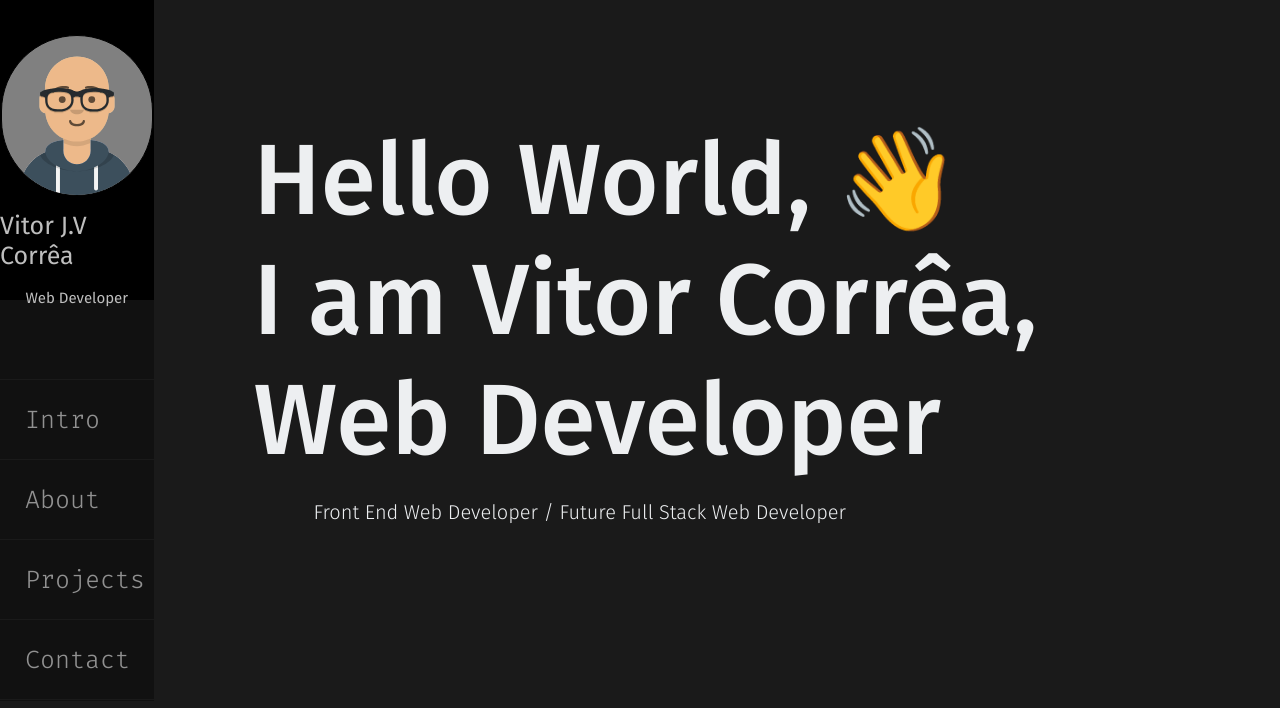
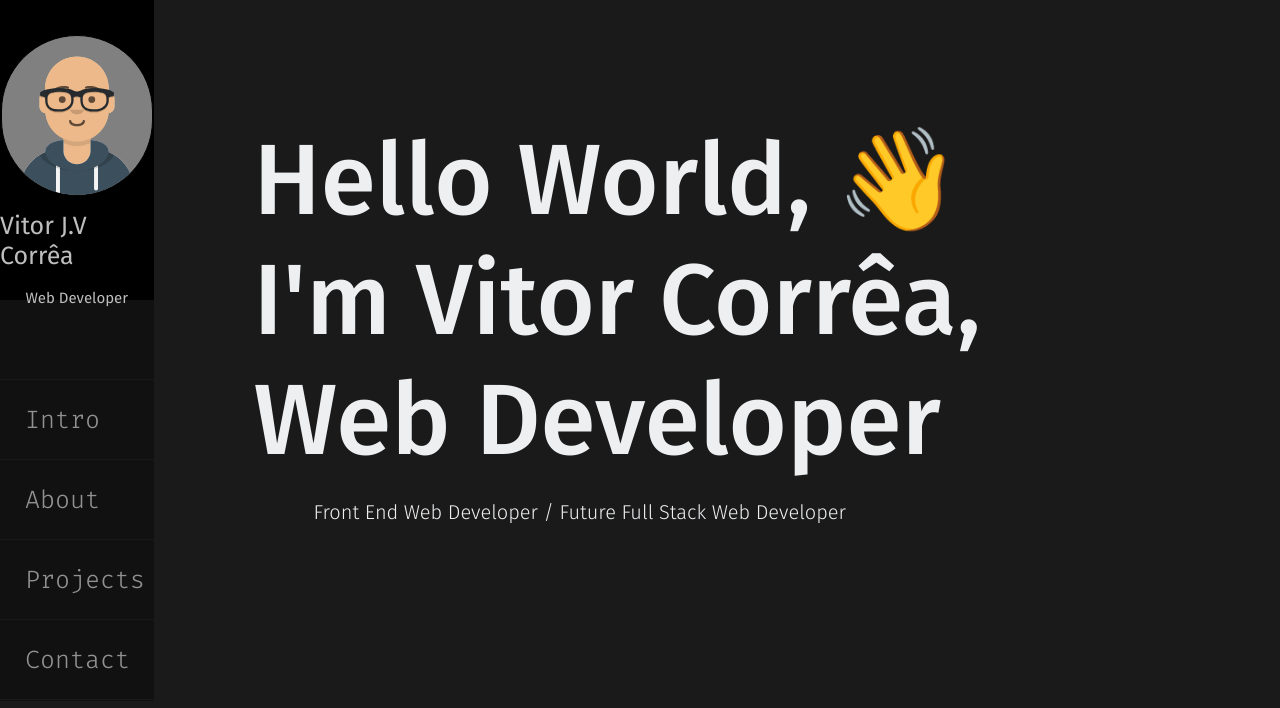
Before and after one commit to VitorCorrea18/VitorCorrea18.github.io, a React (Create React App) app: page / in a window 1280 px wide. Shown: the top 708 px of the page. Built offline with nearby package versions, Linux system fonts and the light colour scheme.

Commit message:
fix: little change in the intro

```diff
--- a/src/pages/intro.jsx
+++ b/src/pages/intro.jsx
@@ -6,7 +6,7 @@ class Intro extends React.Component {
       <article className='intro_article'>
         <h1 className='intro_title'>
           Hello World, 👋 <br/>
-          I am Vitor Corrêa, <br/>
+          { "I'm Vitor Corrêa,"} <br/>
           Web Developer <br/>
         </h1>
         <p className='intro_paragraph'>Front End Web Developer / Future Full Stack Web Developer </p>
```
